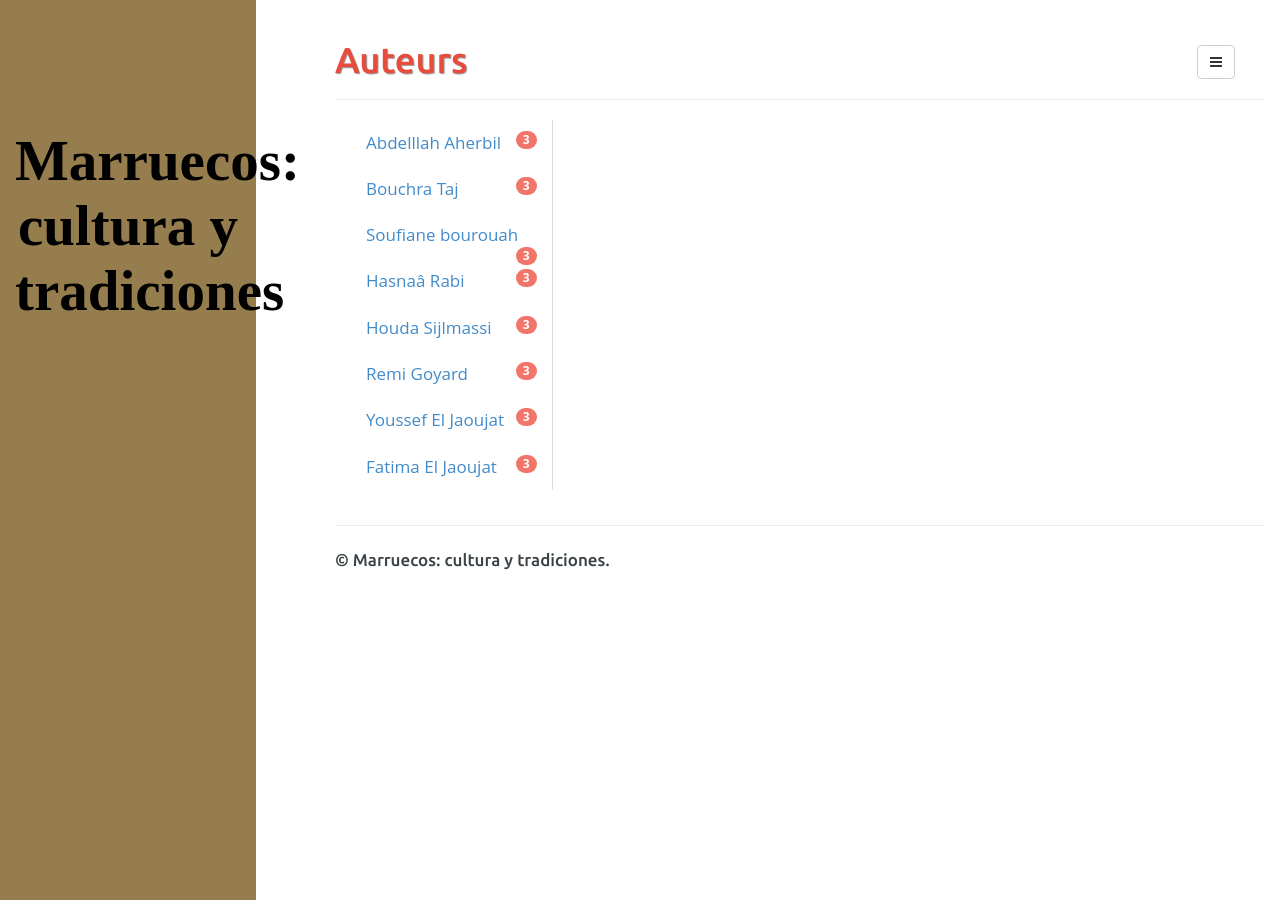
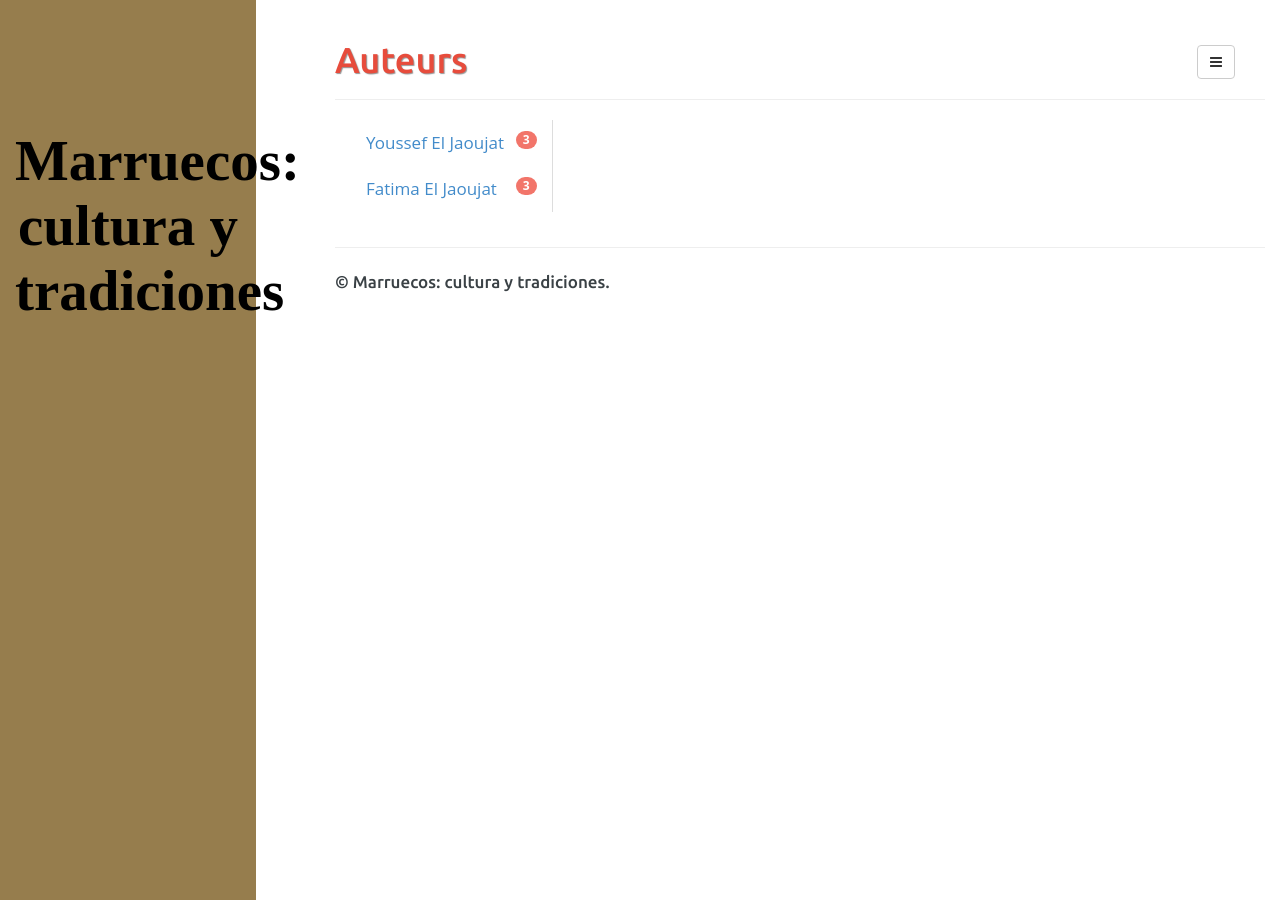
Before and after one commit to marueccos-cultura-y-tradiciones/marueccos-cultura-y-tradiciones.github.io, a Jekyll site: the page built from authors.html, in a window 1280 px wide. Built offline with Jekyll 4.4.1, drawn with Linux system fonts in a browser that asks for light colours.

Commit message:
add adsence

```diff
--- a/_data/authors.yml
+++ b/_data/authors.yml
@@ -1,35 +1,9 @@
 # Author details.
-aaherbil:
-    name: Abdelllah  Aherbil
-    email: abdellahaherbil@gmail.com
-    bio: Born to kill jiras
-btaj:
-    name: Bouchra Taj
-    email: btaj@sqli.com
-    bio: Born to code
-sbourouah:
-    name: Soufiane bourouah
-    email: sbouarouah@sqli.com
-    bio: Born to code
-hrabi:
-    name: Hasnaâ Rabi
-    email: hrabia@sqli.com
-    bio: Born to code
-hsijelmassi:
-    name: Houda Sijlmassi
-    email: hrabia@sqli.com
-    bio: Born to code
-
-rgoyard:
-    name: Remi Goyard
-    email: hrabia@sqli.com
-    bio: Born to code
-
 yeljaoujat:
     name: Youssef El Jaoujat
     email: eljoujat@gmail.com
     bio:
 feljaoujat:
     name: Fatima El Jaoujat
-    email: eljoujat@gmail.com
+    email: fatima.el.jaoujat@gmail.com
     bio:
--- a/_includes/default.html
+++ b/_includes/default.html
@@ -10,7 +10,7 @@
 
 	<!-- Enable responsive viewport -->
 	<meta name="viewport" content="width=device-width, initial-scale=1.0">
-
+<script async src="//pagead2.googlesyndication.com/pagead/js/adsbygoogle.js"></script>
 	<!-- Le HTML5 shim, for IE6-8 support of HTML elements -->
 	<!--[if lt IE 9]>
 	<script src="http://html5shim.googlecode.com/svn/trunk/html5.js"></script>
--- a/_includes/sidebar.html
+++ b/_includes/sidebar.html
@@ -6,6 +6,17 @@
 	<h3 class="title">
         <a href="{{ site.BASE_PATH }}/">{{ site.title }}</a>
     </h3>
+
+
+<!-- ann-01 -->
+<ins class="adsbygoogle"
+     style="display:block"
+     data-ad-client="ca-pub-5146743273706807"
+     data-ad-slot="9604403774"
+     data-ad-format="auto"></ins>
+<script>
+(adsbygoogle = window.adsbygoogle || []).push({});
+</script>
 </header>
 
 {% if site.author.bio %}
```
